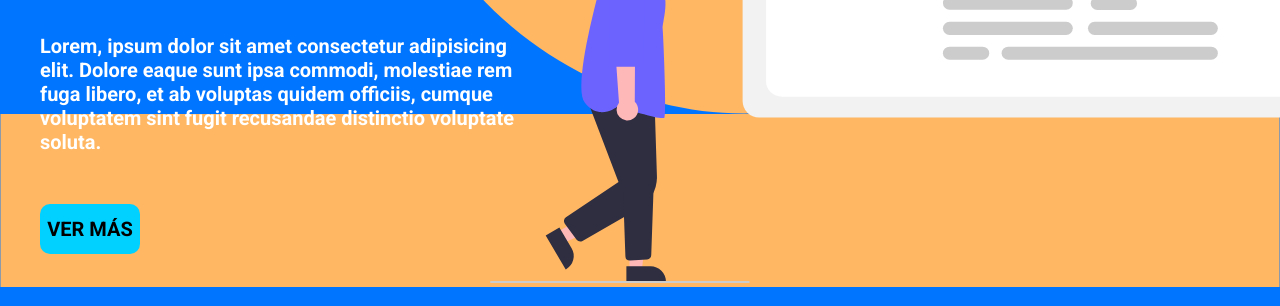
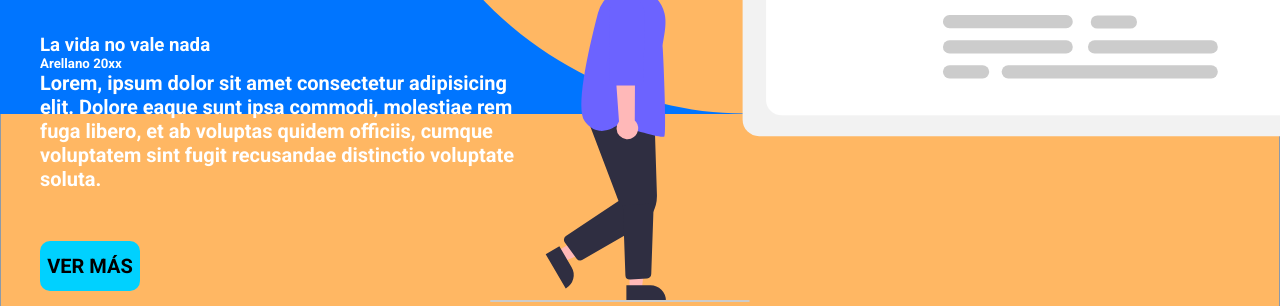
Before and after one commit to Lenzhit/CursoGit, a plain HTML site: page index.html in a window 1280 px wide. Shown: the part 584-890 px from the top of the page. Drawn offline with Linux system fonts and the light colour scheme.

Commit message:
La vida no vale nada

```diff
--- a/index.html
+++ b/index.html
@@ -20,6 +20,8 @@
         <div class="contenedor">
             <div class="textos">
                 <h1 class="titulo">El Camino Hacia el Desarrollo Web</h1>
+                <h3>La vida no vale nada</h3>
+                <h5>Arellano 20xx</h5>
                 <p class="subtitulo">Lorem, ipsum dolor sit amet consectetur adipisicing elit. Dolore eaque sunt ipsa
                     commodi, molestiae rem fuga libero, et ab voluptas quidem officiis, cumque voluptatem sint fugit
                     recusandae distinctio voluptate soluta.</p>
```
